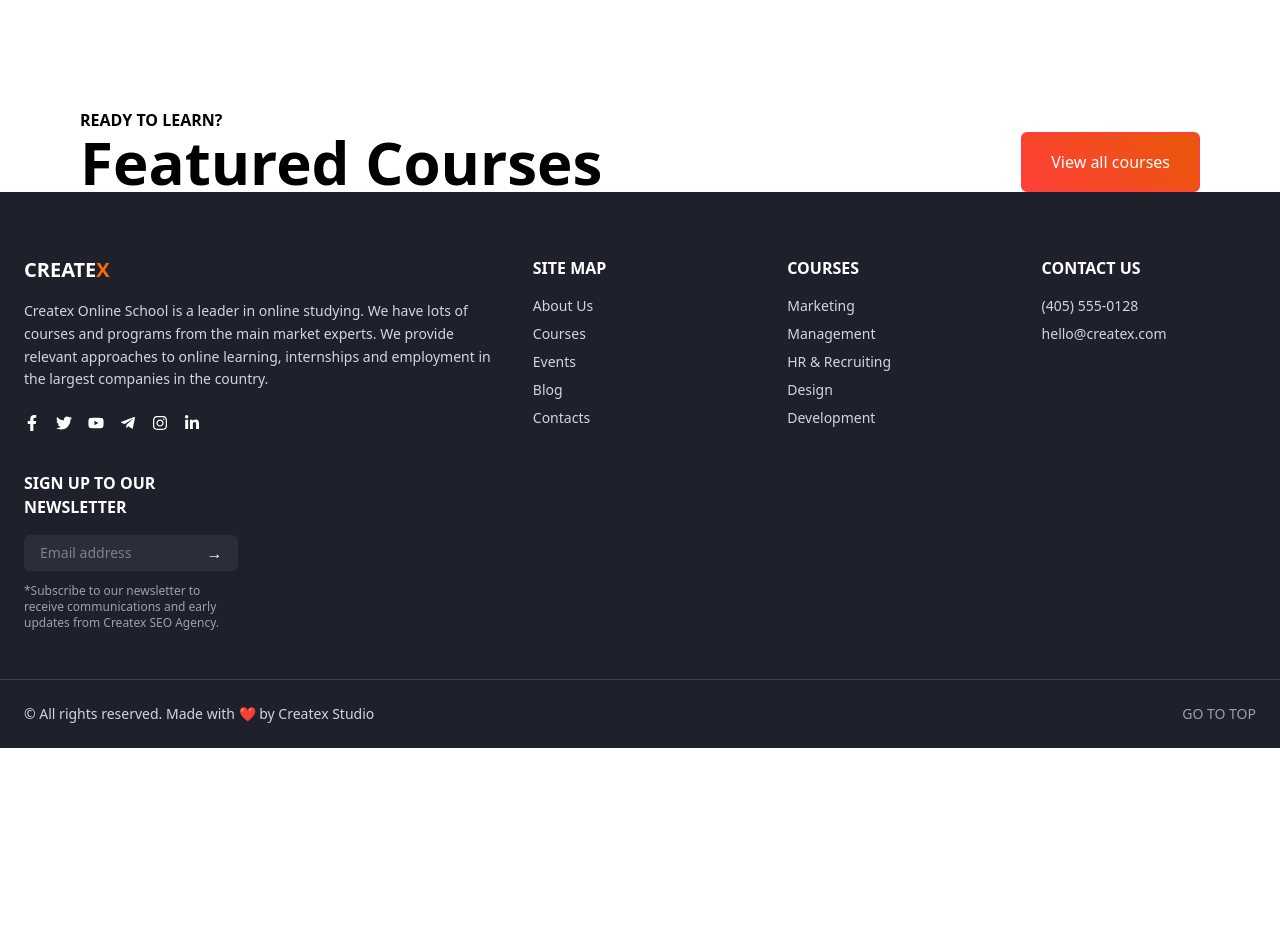
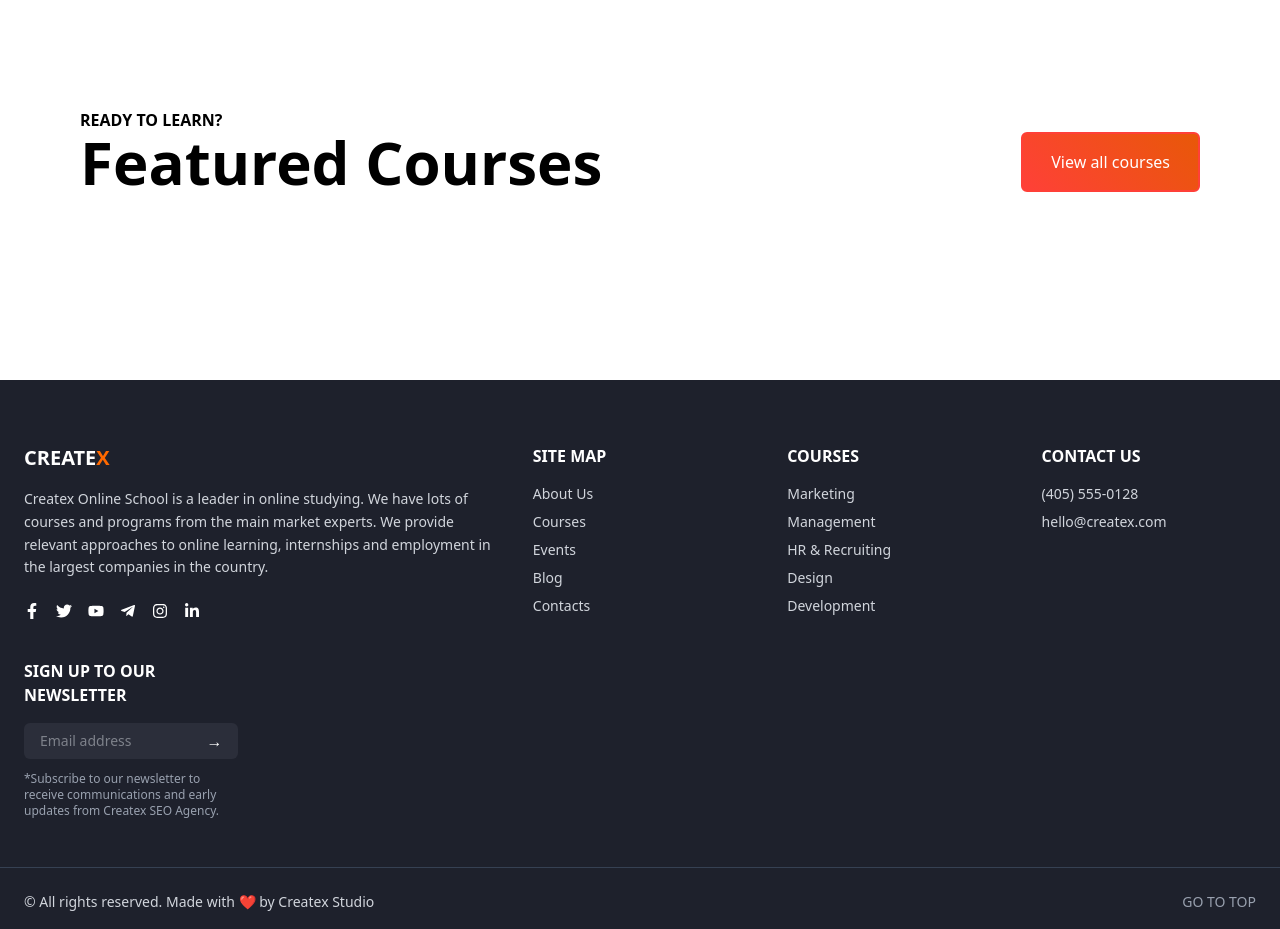
Before and after one commit to AlisherAbsaitov/createx, a React (Vite) app: page / in a window 1280 px wide. Shown: the part 1780-2709 px from the top of the page. Before the commit the page ends 2528 px from the top, so only its background shows below. Built offline with nearby package versions, Linux system fonts and the light colour scheme.

Commit message:
half work

```diff
--- /dev/null
+++ b/src/components/CardStyleOne.jsx
@@ -0,0 +1,11 @@
+import React from 'react'
+
+export default function CardStyleOne(props) {
+  return (
+    <React.Fragment>
+        <div className={`${props.styleflex} w-full`}>
+            <img src="" alt="" />
+        </div>
+    </React.Fragment>
+  )
+}
--- a/src/pages/Home.jsx
+++ b/src/pages/Home.jsx
@@ -71,9 +71,12 @@ export default function Home() {
         <section>
           <div className="container mx-auto px-20">
             <p className='font-semibold'>READY TO LEARN?</p>
-            <div className="flex justify-between">
+            <div className="flex justify-between pb-15">
                 <h1 className='font-bold text-6xl'>Featured Courses</h1>
                 <ButtonStyleOne text={'View all courses'}/>
+            </div>
+            <div className="grid grid-cols-2 grid-rows-9 gap-4">
+
             </div>
           </div>
         </section>
```
Also changed, not shown: public/image (2).png (added), public/image.png (added).
